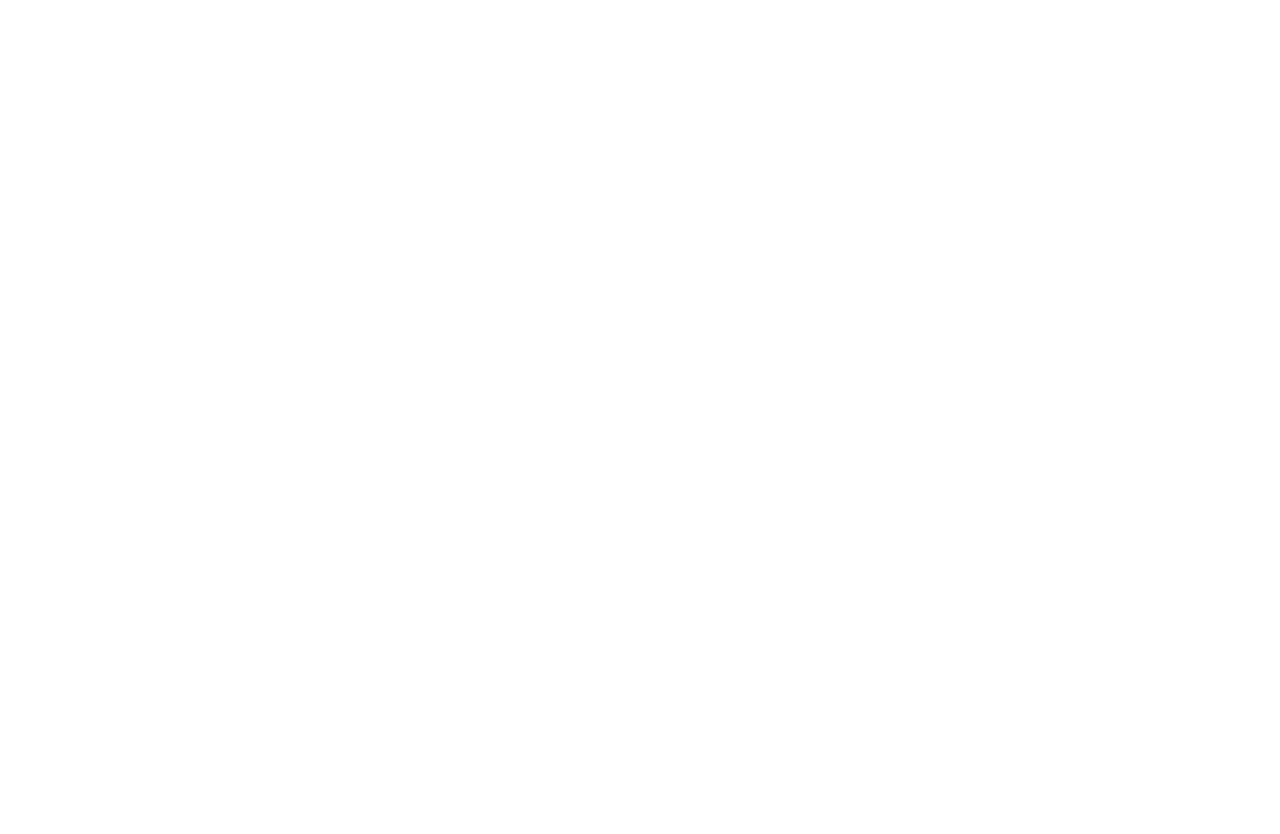
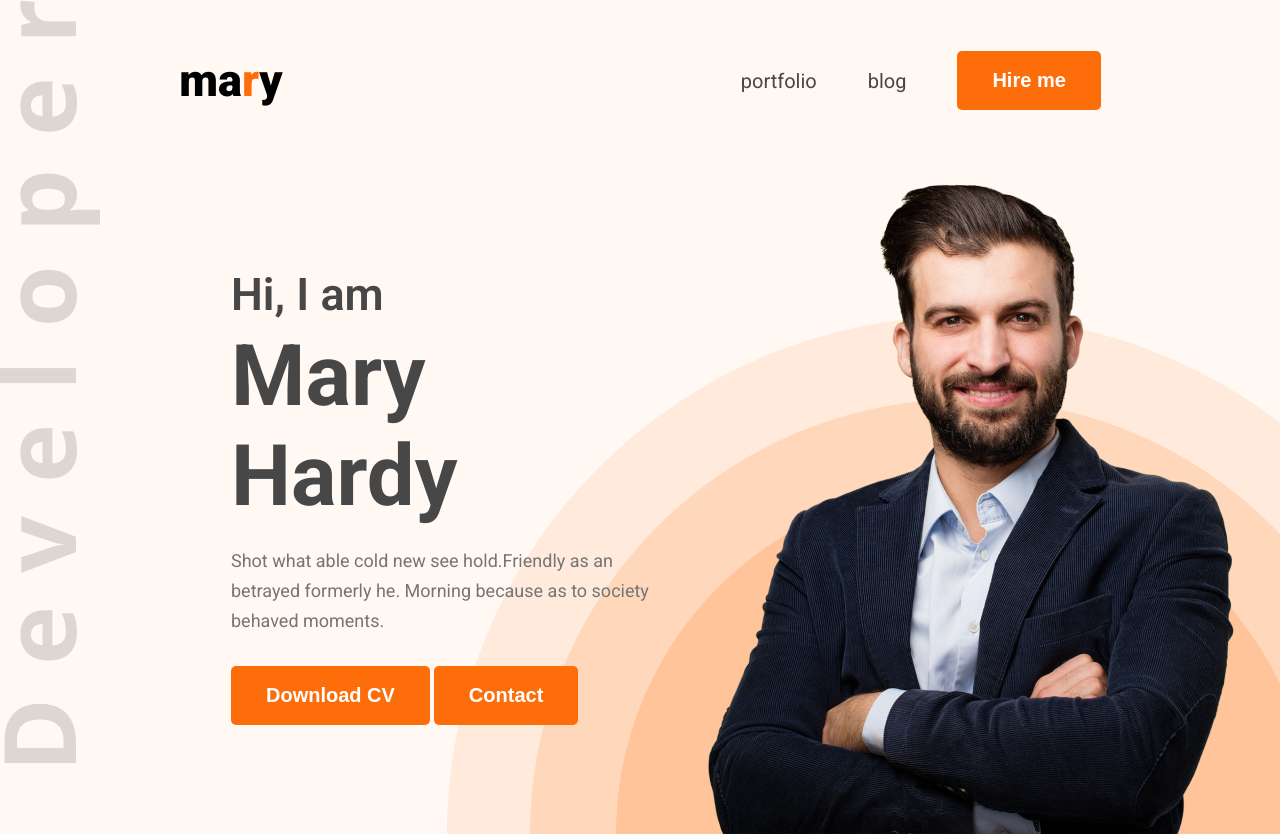
Before and after one commit to Ashrafulrabbi143/hero-dev-code, a plain HTML site: page index.html in a window 1280 px wide. Before the commit the page ends 800 px from the top, so only its background shows below. Drawn offline with Linux system fonts and the light colour scheme.

Commit message:
update figma page portfolio website

```diff
--- a/index.html
+++ b/index.html
@@ -4,11 +4,47 @@
 <head>
   <meta charset="UTF-8">
   <meta name="viewport" content="width=device-width, initial-scale=1.0">
-  <title>my first portfolio</title>
+  <title>Ashraful islam</title>
+  <link rel="preconnect" href="https://fonts.googleapis.com">
+  <link rel="preconnect" href="https://fonts.gstatic.com" crossorigin>
+  <link
+    href="https://fonts.googleapis.com/css2?family=Open+Sans:ital,wght@0,300..800;1,300..800&family=Poppins:ital,wght@0,100;0,200;0,300;0,400;0,500;0,600;0,700;0,800;0,900;1,100;1,200;1,300;1,400;1,500;1,600;1,700;1,800;1,900&family=Roboto:ital,wght@0,100..900;1,100..900&display=swap"
+    rel="stylesheet">
+  <link rel="stylesheet" href="style/portfolio.css">
 </head>
 
-<body>
-
+<body class="font-open-sans">
+  <header>
+    <nav>
+      <div class="logo">
+        <h2>ma<span class="color-orange">r</span>y</h2>
+      </div>
+      <div>
+        <ul class="menu">
+          <li><a href="">portfolio</a></li>
+          <li><a href="">blog</a></li>
+          <li>
+            <button class="btn">Hire me</button>
+          </li>
+        </ul>
+      </div>
+    </nav>
+    <section id="banner">
+      <div class="banner-content">
+        <h2>Hi, I am</h2>
+        <h1>Mary Hardy</h1>
+        <p>Shot what able cold new see hold.Friendly as an betrayed formerly he. Morning because as to society behaved
+          moments.</p>
+        <div>
+          <button class="btn">Download CV</button>
+          <button class="btn">Contact</button>
+        </div>
+      </div>
+      <div class="banner-image">
+        <img src="images/hardy.png">
+      </div>
+    </section>
+  </header>
 </body>
 
 </html>
--- /dev/null
+++ b/style/portfolio.css
@@ -0,0 +1,88 @@
+*{
+  margin: 0;
+  padding: 0;
+/* box-sizing ey tag ta naoeh hoi.just jei tag er box jotu kotu .totu kotu box neve. */
+  box-sizing: border-box;
+}
+
+.font-open-sans{
+  font-family: "Roboto", sans-serif;
+  font-optical-sizing: auto;
+}
+header{
+  /* background-color: #FFF8F3; */
+  background: url(../images/developer.png), url(../images/header_bg.png),#FFF8F3;
+  background-position: top left,bottom right;
+  background-repeat:no-repeat ;
+  padding-top: 51px;
+}
+ nav{
+  width: 72%;
+  max-width: 1161px;
+  /* border: 1px solid red; */
+  margin: 0 auto;
+  display: flex;
+  /* er mane fond golo max distance eh thakve */
+  justify-content: space-between;
+  align-items: center;
+}
+.logo h2{
+  font-size: 45px;
+  font-weight: 900;
+}
+.color-orange{
+  color: #FD6E0A;
+}
+nav .menu{
+  display: flex;
+  list-style: none;
+  gap: 51px;
+  align-items: center;
+}
+nav .menu a{
+  font-size: 20px;
+  color: #474747;
+  text-decoration: none;
+}
+.btn{
+  background-color: #FD6E0A;
+  border: none;
+  padding: 18px 35px;
+  border-radius: 5px;
+  font-size: 20px;
+  font-weight: bold;
+  color: white;
+  cursor: pointer;
+}
+#banner{
+  /* border:1px solid red ; */
+  margin: 48px 37px 0 231px;
+  display: flex;
+  justify-content: space-between;
+  align-items: center;
+}
+#banner .banner-content{
+  max-width: 585px;
+}
+#banner .banner-content h2{
+  font-size: 45px;
+  font-weight: 600;
+  color: #474747;
+  margin-bottom: 5px;
+}
+#banner .banner-content h1{
+font-size: 85px;
+font-weight: bold;
+color: #474747;
+margin-bottom: 20px;
+}
+#banner .banner-content p{
+  font-size: 18px;
+  line-height: 30px;
+  color: #757575;
+  margin-bottom: 30px;
+}
+#banner .banner-image img{
+  max-width: 585px;
+  vertical-align: middle;
+}
```
